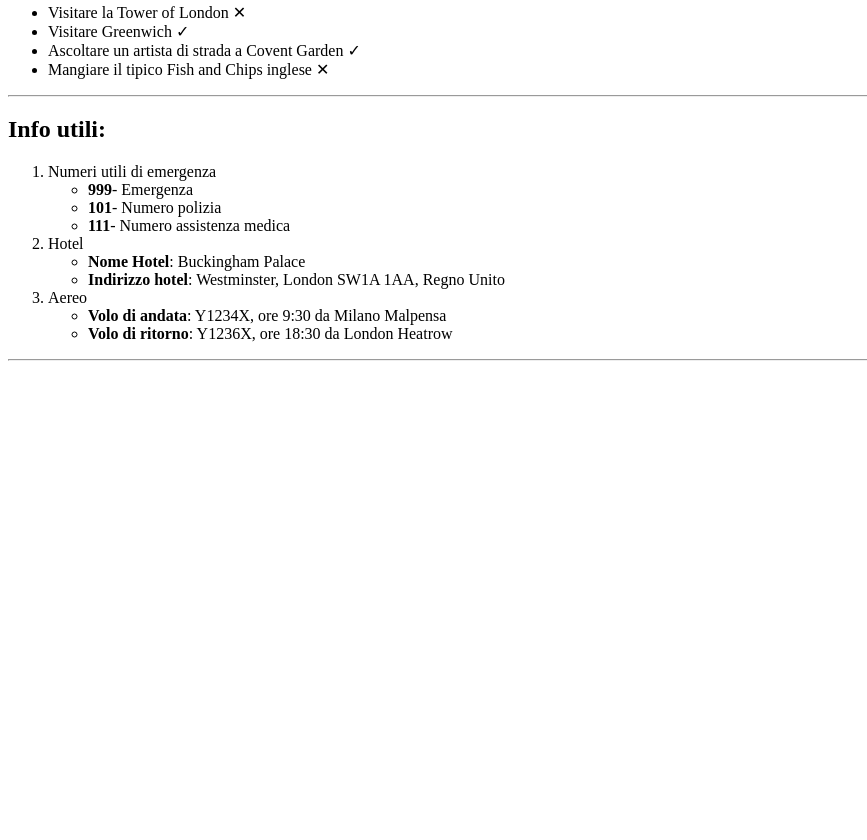
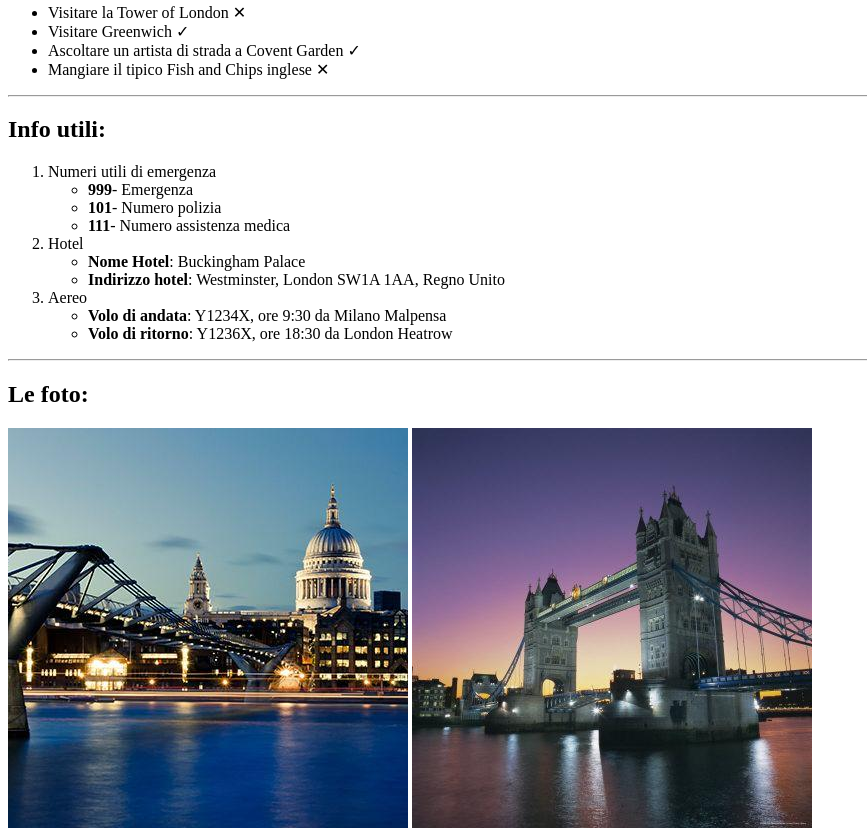
Before and after one commit to zGiusee/html-london-trip, a plain HTML site: page index.html in a window 1280 px wide. Shown: the part 947-1787 px from the top of the page, without its empty margins (0-867 px from the left). Before the commit the page ends 1316 px from the top, so only its background shows below. Drawn offline with Linux system fonts and the light colour scheme.

Commit message:
added footer (exercise done)

```diff
--- a/index.html
+++ b/index.html
@@ -109,14 +109,15 @@
     <hr>
 
    </section>
-
-
-
-
   </main>
-
 
     <!-- FOOTER -->
 
+  <footer>
+    <h2>Le foto:</h2>
+    <img src="img/Londra4.jpg" alt="">
+    <img src="img/Londra5.jpg" alt="">
+
+  </footer>
 </body>
 </html>
```
